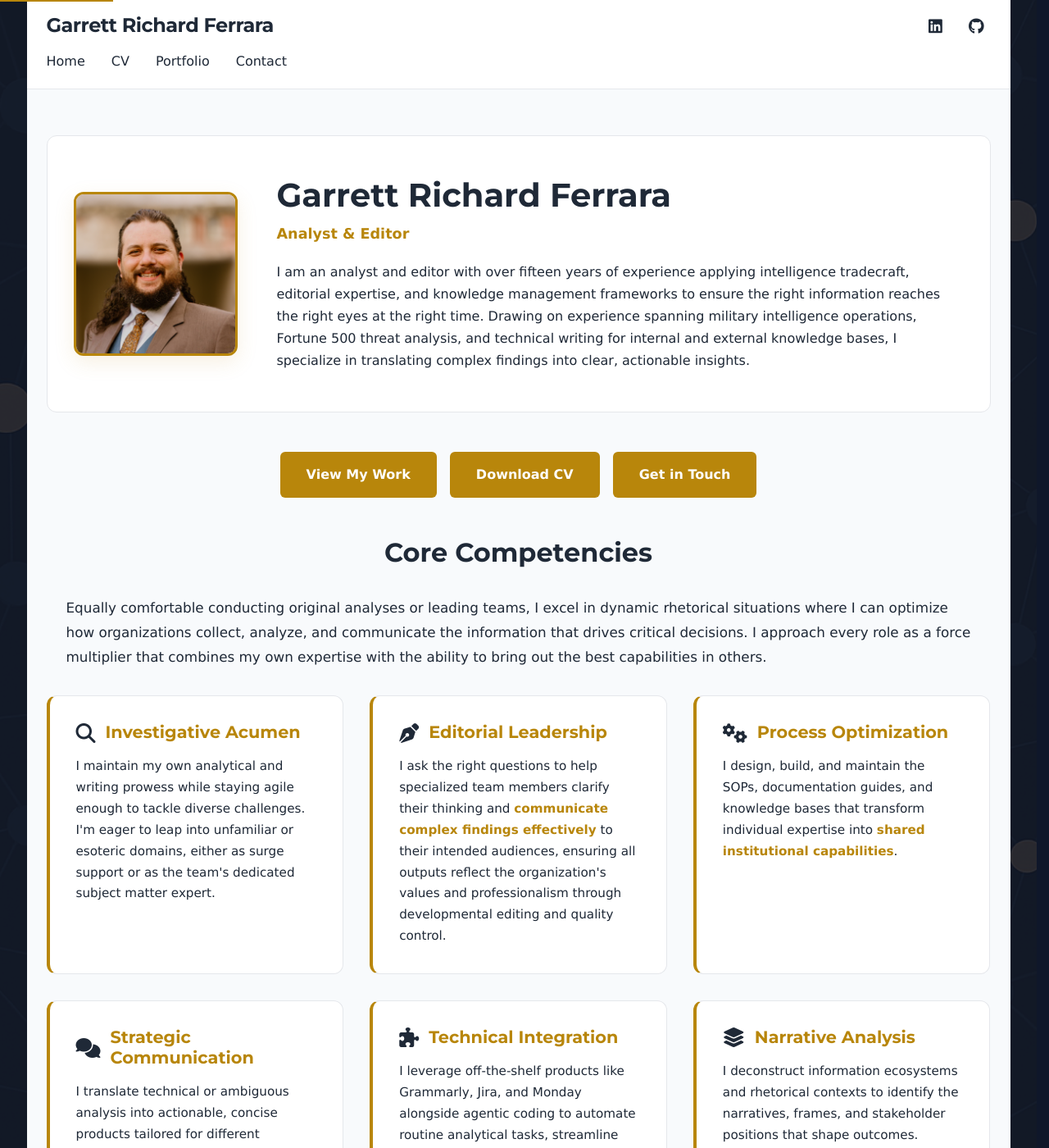
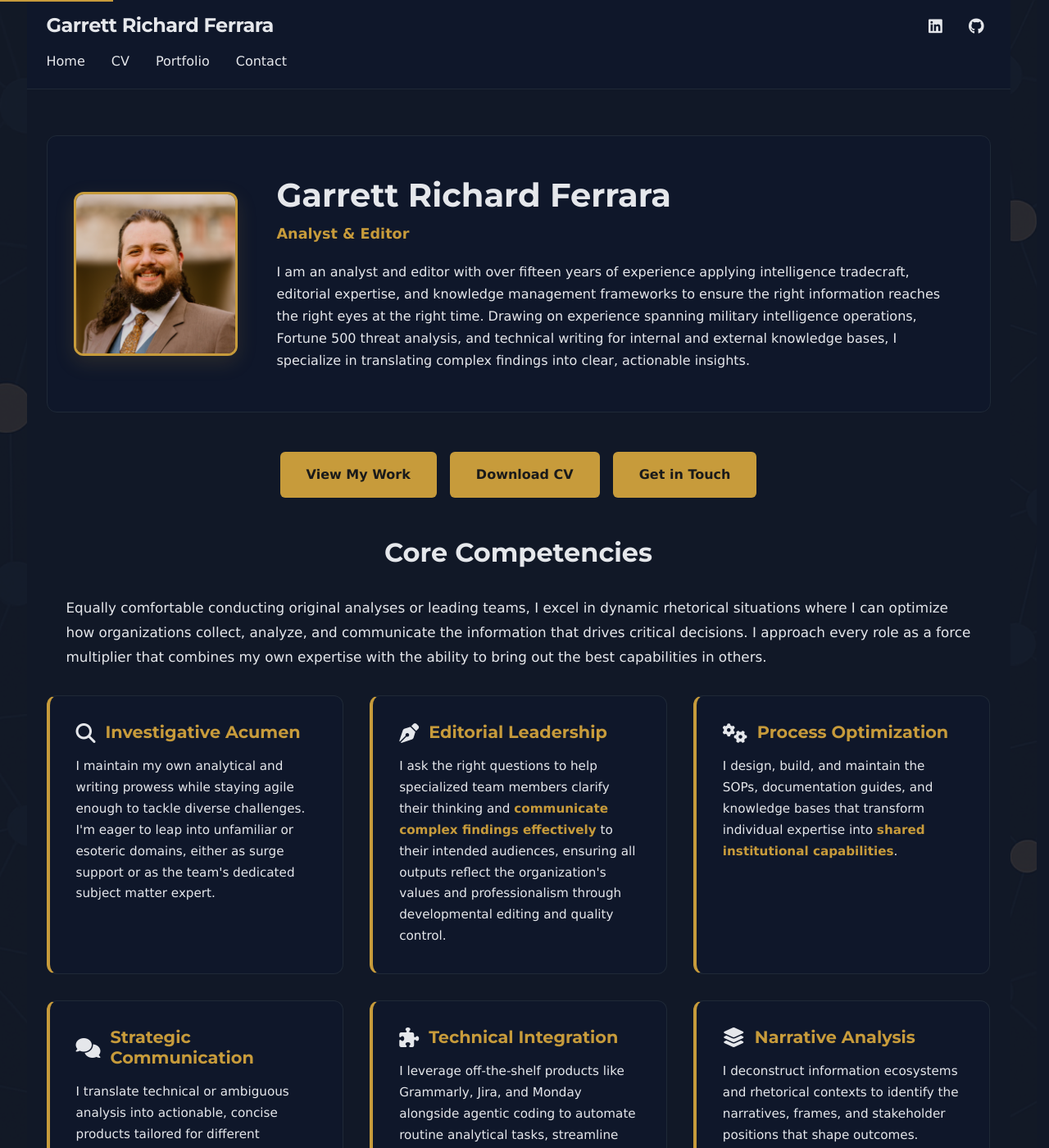
Before and after one commit to Garrett-Ferrara/garrett-ferrara.github.io, a Jekyll site: the page built from index.md, in a window 1280 px wide and 1400 px high. Shown: the whole window at 82% size. Built offline with Jekyll 4.4.1, drawn with Linux system fonts in a browser that asks for light colours; some web fonts are replaced.

Commit message:
Fix theme inconsistency causing white-on-white text issue
- Remove theme-toggle.html include from default.html to prevent light mode conflicts
- Add data-theme="dark" attribute directly to html element for consistency
- Remove forced dark mode script from head.html (no longer needed)
- Remove hardcoded dark colors from html and body rules to allow CSS variables to work

Root cause: The theme-toggle.html was executing and setting light mode from localStorage
or browser preference, conflicting with the forced dark mode script. This caused CSS
variables for light mode to be applied, resulting in white text on white background for
some users.

🤖 Generated with Claude Code

Co-Authored-By: Claude <noreply@anthropic.com>

```diff
--- a/_includes/head.html
+++ b/_includes/head.html
@@ -31,10 +31,5 @@
 <!-- Stylesheet -->
 <link rel="stylesheet" href="/assets/site.css">
 
-<!-- Force dark mode - light mode disabled -->
-<script>
-  document.documentElement.setAttribute('data-theme', 'dark');
-</script>
-
 <!-- Analytics Placeholder -->
 {% include analytics.html %}
--- a/_layouts/default.html
+++ b/_layouts/default.html
@@ -1,5 +1,5 @@
 <!DOCTYPE html>
-<html lang="en">
+<html lang="en" data-theme="dark">
 <head>
   {% include head.html %}
 </head>
@@ -10,6 +10,5 @@
     {{ content }}
   </main>
   {% include footer.html %}
-  {% include theme-toggle.html %}
 </body>
 </html>
--- a/assets/site.css
+++ b/assets/site.css
@@ -36,8 +36,8 @@
 }
 
 html {
-  background-color: #0f172a !important;
-  color: #e5e7eb !important;
+  scroll-behavior: smooth;
+  scrollbar-gutter: stable;
 }
 
 /* DARK MODE - Applied when data-theme="dark" attribute is set on <html> */
@@ -140,8 +140,6 @@ body {
   background-color: var(--bg);
   /* Smooth theme transition animation when toggling dark/light mode - Valid: all 0.3s ease */
   transition: background-color 0.3s ease, color 0.3s ease;
-  background-color: #111827;
-  color: #e5e7eb;
   position: relative;
 }
 
```
